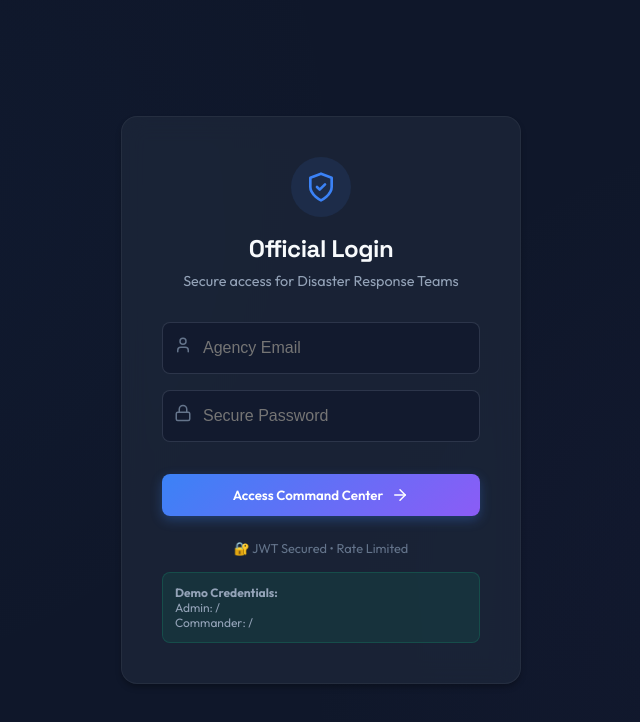
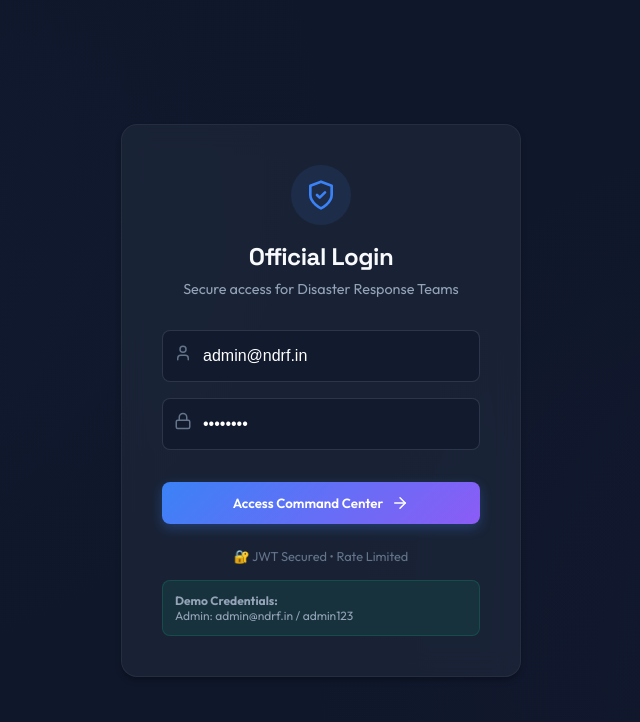
Before and after one commit to defaultF1/DisasterSync-India-s-First-Predictive-Emergency-Response-Platform, a React (Vite) app in the folder client/: page /login in a window 1280 px wide. Shown: the top 722 px of the page, without its empty margins (319-959 px from the left). Built offline with nearby package versions, Linux system fonts and the light colour scheme; no server answers.

Commit message:
feat: simplify login for demo, pre-fill credentials

```diff
--- a/client/src/pages/Login.jsx
+++ b/client/src/pages/Login.jsx
@@ -9,8 +9,8 @@ const Login = () => {
     const [loading, setLoading] = useState(false);
     const [error, setError] = useState('');
     const [credentials, setCredentials] = useState({
-        email: import.meta.env.VITE_DEMO_ADMIN_EMAIL || '',
-        password: import.meta.env.VITE_DEMO_ADMIN_PASSWORD || ''
+        email: 'admin@ndrf.in',
+        password: 'admin123'
     });
 
     const handleLogin = async (e) => {
@@ -45,7 +45,7 @@ const Login = () => {
             const demoUser = {
                 id: 'demo-admin-id',
                 name: 'Demo Admin',
-                email: 'admin@ndrf.gov.in',
+                email: 'admin@ndrf.in',
                 role: 'admin',
                 agency: 'NDRF'
             };
@@ -154,8 +154,7 @@ const Login = () => {
                     color: 'var(--text-secondary)'
                 }}>
                     <strong>Demo Credentials:</strong><br />
-                    Admin: {import.meta.env.VITE_DEMO_ADMIN_EMAIL} / {import.meta.env.VITE_DEMO_ADMIN_PASSWORD}<br />
-                    Commander: {import.meta.env.VITE_DEMO_COMMANDER_EMAIL} / {import.meta.env.VITE_DEMO_COMMANDER_PASSWORD}
+                    Admin: admin@ndrf.in / admin123
                 </div>
 
             </div>
```
